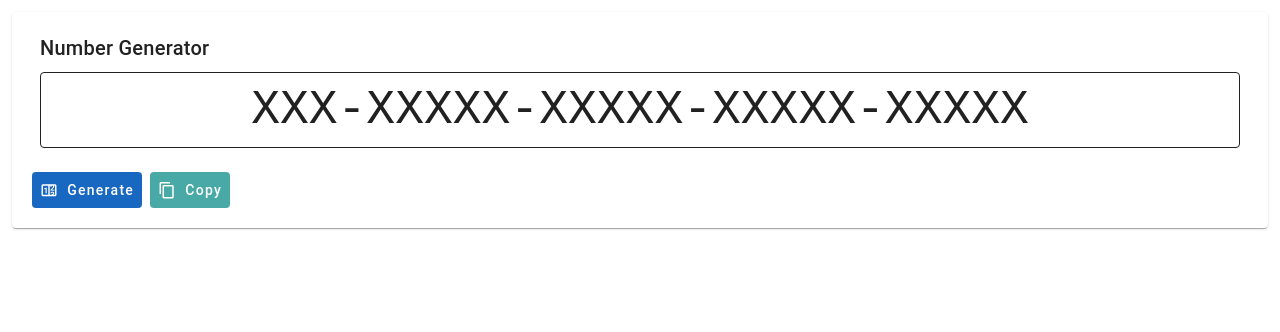
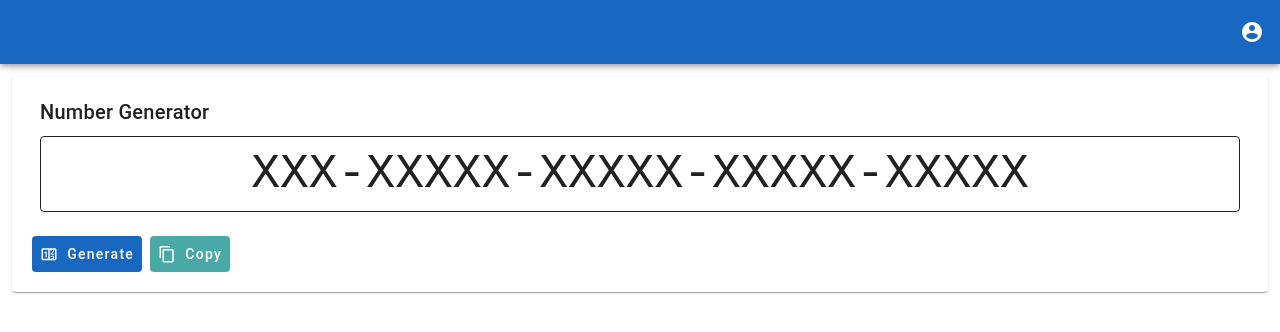
Before and after one commit to ikkowy/numgen, a Vue app in the folder ui/: page / in a window 1280 px wide. Shown: the top 332 px of the page. Built offline with nearby package versions, Linux system fonts and the light colour scheme.

Commit message:
Add app bar with user menu

```diff
--- a/ui/src/App.vue
+++ b/ui/src/App.vue
@@ -1,7 +1,33 @@
 <template>
   <v-app>
     <v-main class="pa-3">
-      <number-generator />
+      <v-app-bar color="primary">
+        <template #append>
+          <v-menu>
+            <template #activator="{ props }">
+              <v-btn
+                icon="mdi-account-circle"
+                v-bind="props"
+              />
+            </template>
+            <v-list density="compact">
+              <v-list-item
+                prepend-icon="mdi-wrench"
+                title="Administration"
+                @click="console.log('settings')"
+              />
+              <v-list-item
+                prepend-icon="mdi-logout"
+                title="Logout"
+                @click="console.log('logout')"
+              />
+            </v-list>
+          </v-menu>
+        </template>
+      </v-app-bar>
+      <v-main>
+        <number-generator />
+      </v-main>
     </v-main>
   </v-app>
 </template>
```
